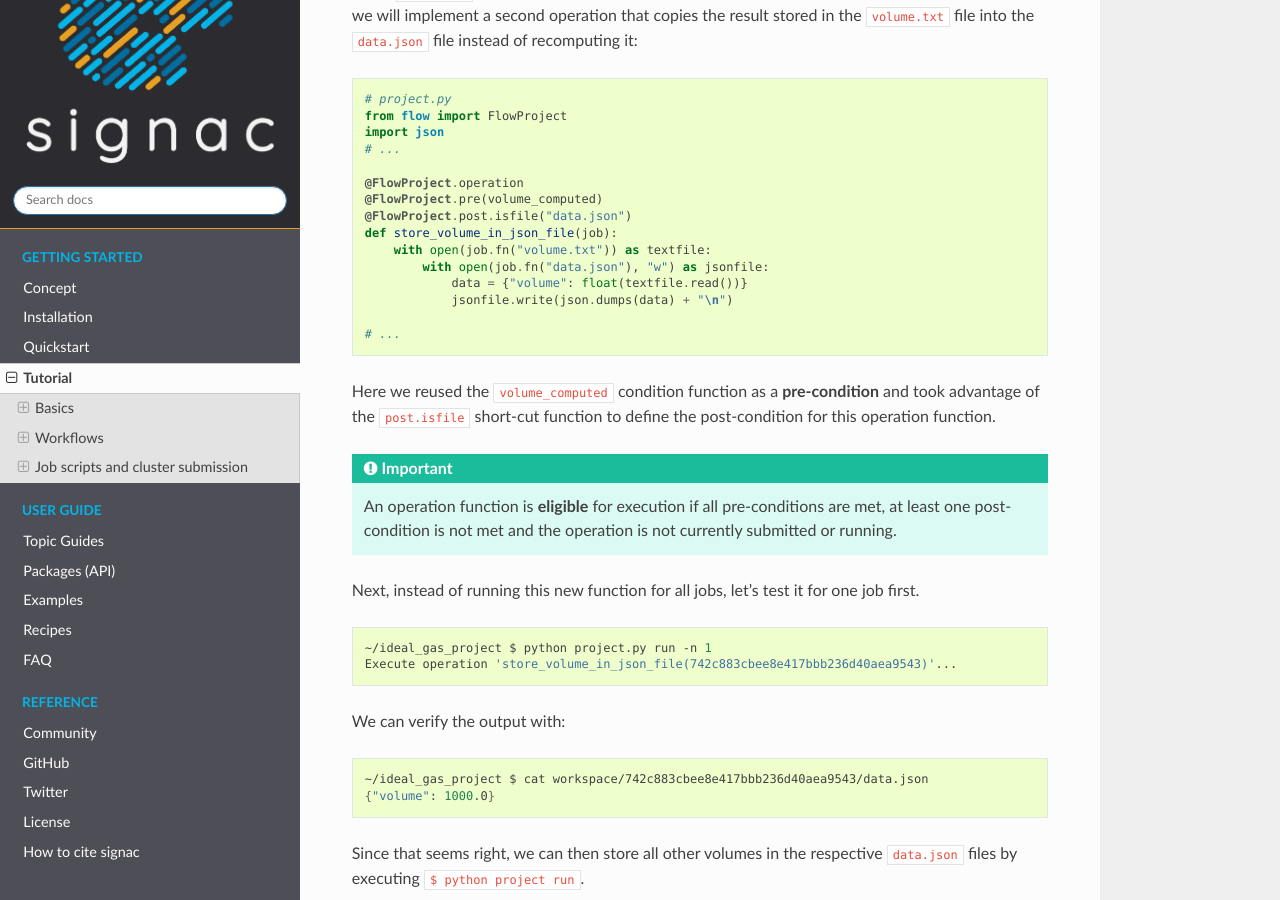
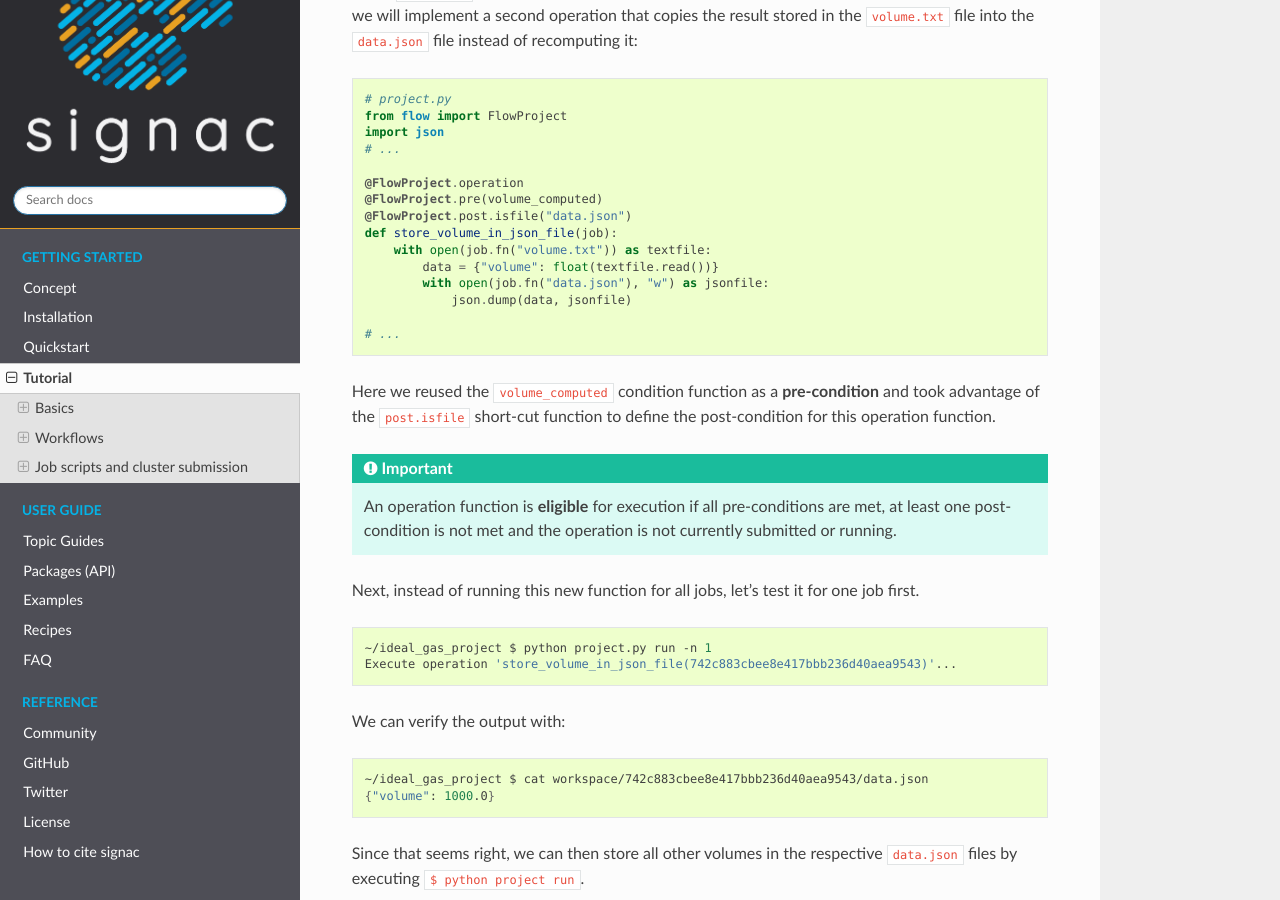
Before and after one commit to glotzerlab/signac-docs, a Sphinx documentation site: the page built from docs/source/tutorial.rst, in a window 1280 px wide and 900 px high, scrolled down 7122 px. Built offline with Sphinx 7.4.7 and the Read the Docs theme 2.0.0, drawn with Linux system fonts in a browser that asks for light colours; some of the changed text lies outside the part shown.

Commit message:
Change code in store_volume_in_json_file operation

```diff
--- a/docs/source/tutorial.rst
+++ b/docs/source/tutorial.rst
@@ -345,9 +345,9 @@ Since we are pretending that computing the volume is an expensive operation, we
     @FlowProject.post.isfile("data.json")
     def store_volume_in_json_file(job):
         with open(job.fn("volume.txt")) as textfile:
+            data = {"volume": float(textfile.read())}
             with open(job.fn("data.json"), "w") as jsonfile:
-                data = {"volume": float(textfile.read())}
-                jsonfile.write(json.dumps(data) + "\n")
+                json.dump(data, jsonfile)
 
     # ...
 
@@ -413,9 +413,9 @@ with it.
     @FlowProject.post.isfile("data.json")
     def store_volume_in_json_file(job):
         with open(job.fn("volume.txt")) as textfile:
+            data = {"volume": float(textfile.read())}
             with open(job.fn("data.json"), "w") as jsonfile:
-                data = {"volume": float(textfile.read())}
-                jsonfile.write(json.dumps(data) + "\n")
+                json.dump(data, jsonfile)
 
     if __name__ == '__main__':
         FlowProject().main()
```
